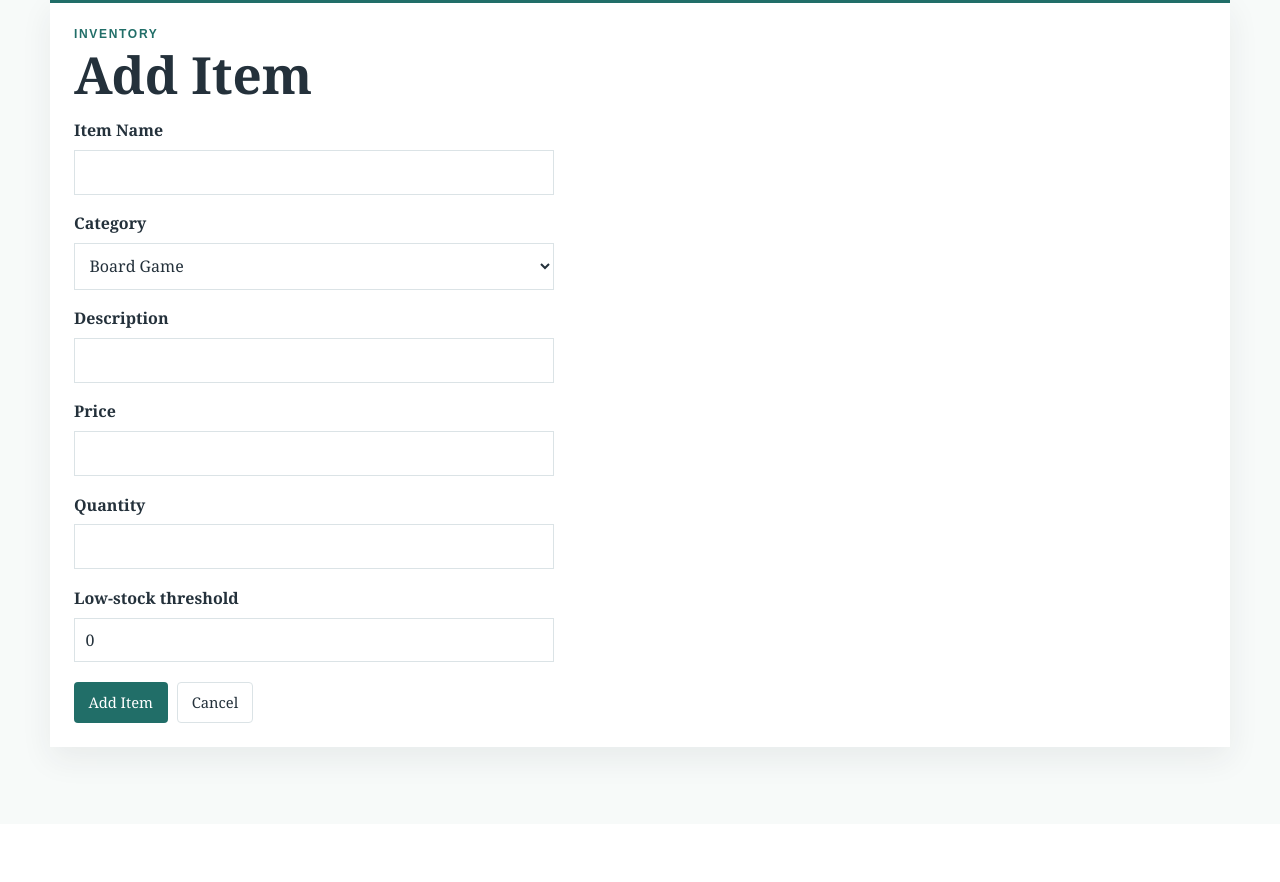
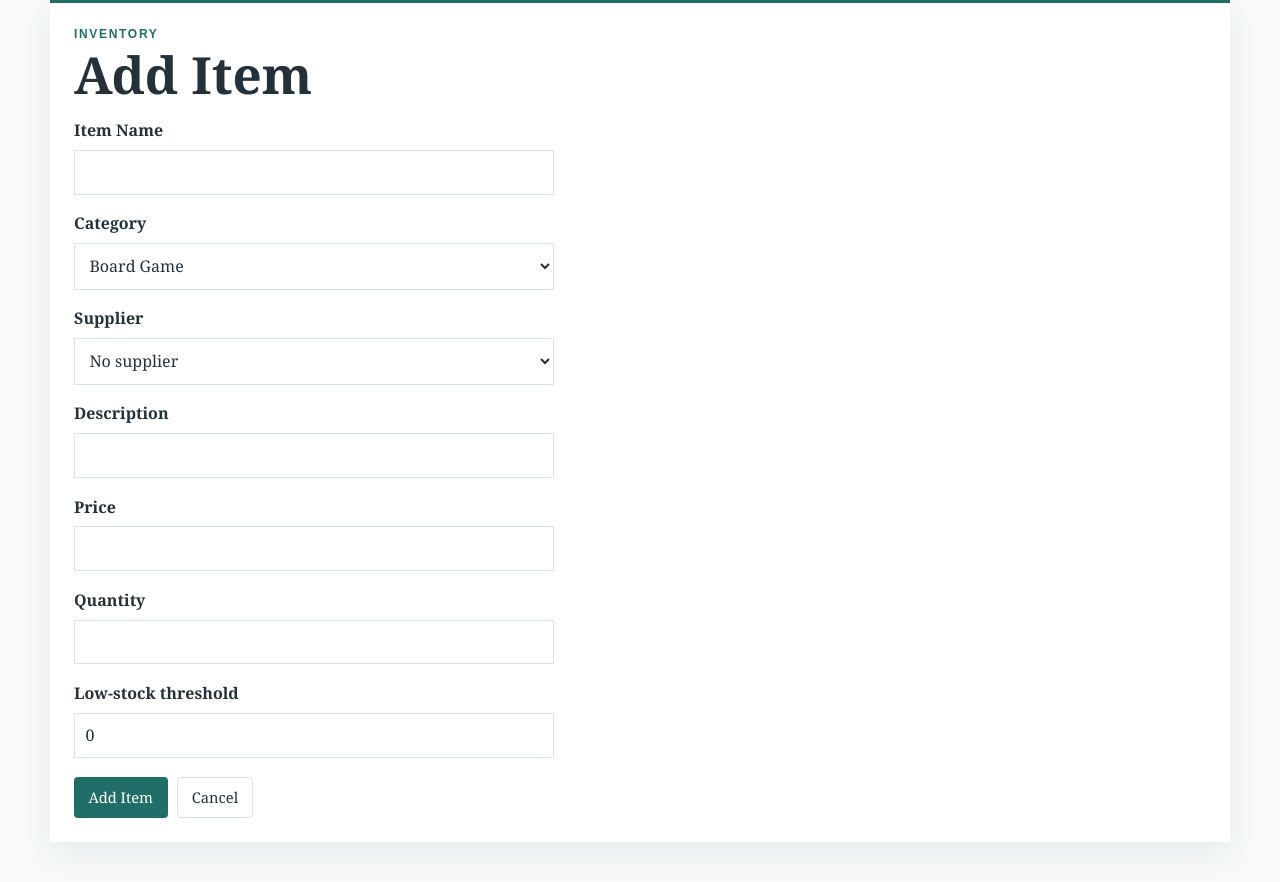
Before and after one commit to mhbuys/Inventory-Management-System, a Python web app: template template/add_item.html in a window 1280 px wide. Shown: the part 151-1033 px from the top of the page. Before the commit the page ends 919 px from the top, so only its background shows below. Run offline with Jinja, Linux system fonts and the light colour scheme; the template is opened without the code that fills it, so the values that code supplies are empty.

Commit message:
Add supplier selection to item form
Adds an optional supplier dropdown to the item creation form, populated from existing suppliers and submitting the selected supplier ID.

```diff
--- a/template/add_item.html
+++ b/template/add_item.html
@@ -49,6 +49,17 @@
                 <option value="miniature">Miniature</option>
             </select>
 
+            <!-- Assign the item to an existing supplier managed on the supplier page. -->
+            <label for="item-supplier">Supplier</label>
+            <select id="item-supplier" name="supplier_id">
+                <!-- Allow items to be added without a supplier assignment. -->
+                <option value="">No supplier</option>
+                {% for supplier in suppliers %}
+                <!-- Submit the supplier ID while displaying its readable name. -->
+                <option value="{{ supplier['supplier_id'] }}">{{ supplier['supplier_name'] }}</option>
+                {% endfor %}
+            </select>
+
             <label for="item-description">Description</label>
             <input id="item-description" type="text" name="description">
 
```
